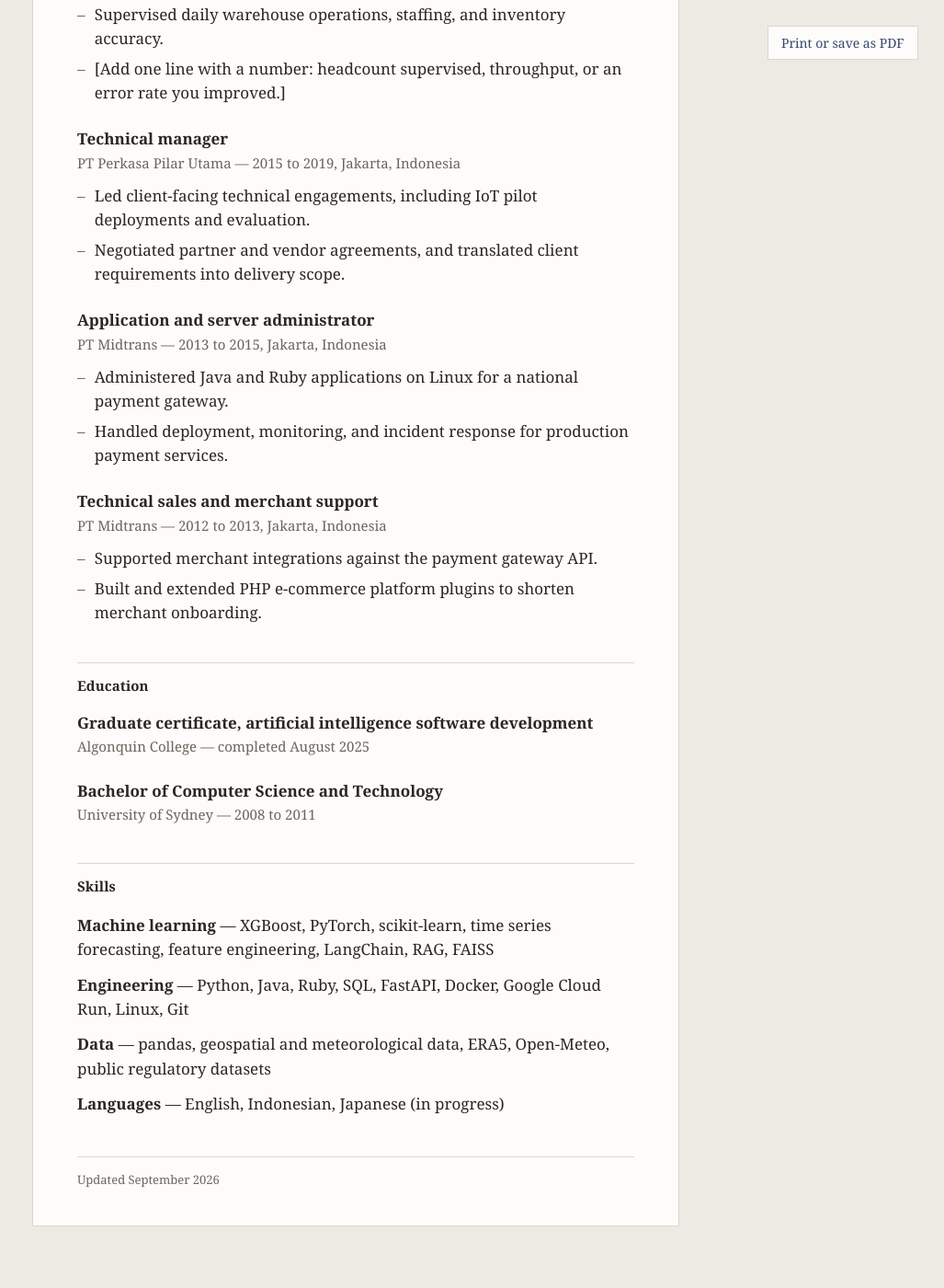
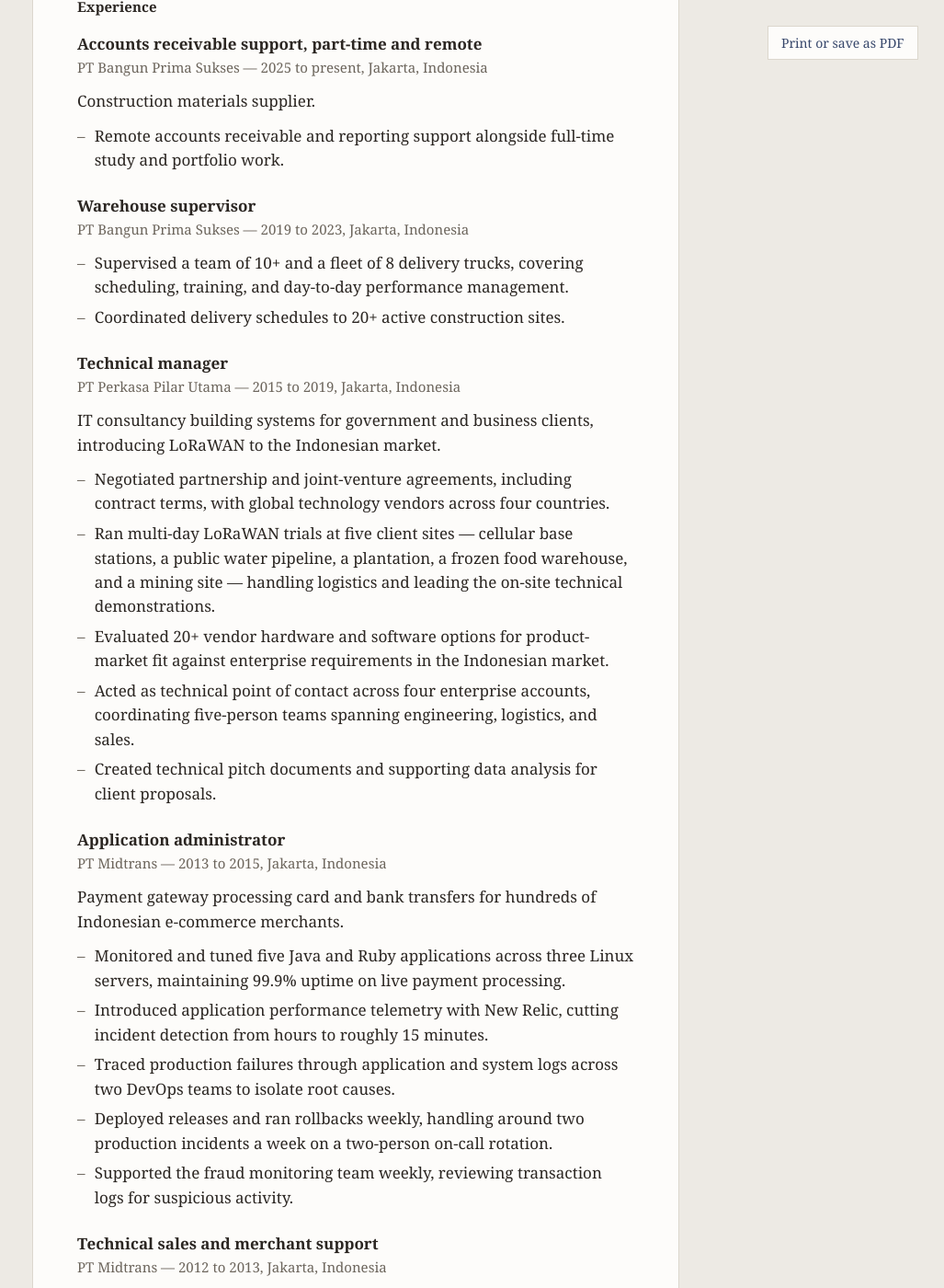
Before and after one commit to alvinlitani/alvinlitani.github.io, a Jekyll site: the page built from index.md, in a window 1280 px wide and 1400 px high, scrolled down 1586 px. Shown: the whole window at 92% size, without its empty margins (253-1280 px from the left). Built offline with Jekyll 4.4.1, drawn with Linux system fonts in a browser that asks for light colours; some of the changed text lies outside the part shown.

Commit message:
Sync resume content with the online-cv data.yml
Port the fuller resume from alvinlitani/online-cv: real metrics on the
warehouse and Midtrans roles, expanded technical manager bullets, live
demo links for all three projects, the supply chain management
certificate, and the restructured skills categories.

Notable factual changes: the accounts receivable role is now 2025 to
present (was 2023), and Japanese is dropped from spoken languages.
Section order and the detailed wind-forecasting bullets are kept from
the existing page.

Co-Authored-By: Claude Opus 5 <noreply@anthropic.com>

```diff
--- a/_config.yml
+++ b/_config.yml
@@ -5,7 +5,7 @@ baseurl: ""
 url: ""
 
 title: "Alvin Litani Liauw — Resume"
-description: "Resume of Alvin Litani Liauw, AI/ML engineer based in Ottawa, Ontario."
+description: "Resume of Alvin Litani Liauw, machine learning engineer based in Ottawa, Ontario."
 
 markdown: kramdown
 kramdown:
--- a/index.md
+++ b/index.md
@@ -1,7 +1,7 @@
 ---
 layout: resume
 fullname: Alvin Litani Liauw
-headline: Applied machine learning, data pipelines, and production ML services
+headline: Machine learning engineer
 location: Ottawa, Ontario, Canada
 contact:
   - text: alvin.litani@gmail.com
@@ -12,15 +12,22 @@ contact:
     url: https://linkedin.com/in/alvin-litani
 ---
 
-Computer science graduate with a graduate certificate in AI software development,
-returning to engineering after a decade spanning payments infrastructure, IT
-consulting, and operations. I build machine learning systems end to end — data
-sourcing and feature engineering through to a deployed, documented service.
+Machine learning engineer focused on building and deploying ML systems:
+[time-series forecasting for wind generation](https://github.com/alvinlitani/wind-power-forecast)
+served through a FastAPI service on Google Cloud Run, retrieval-augmented
+generation over enterprise documentation, and computer vision similarity search.
+Three years of production infrastructure experience maintaining Java and Ruby
+applications, and four years in client-facing technical roles before the move
+into ML. Computer science graduate with a recent graduate certificate in AI
+software development from Algonquin College.
+
+Eligible to work in Canada without sponsorship. Open to relocation anywhere in
+Canada, or remote.
 
 ## Selected projects
 
-### Ontario wind power forecasting
-*XGBoost, FastAPI, Google Cloud Run — [github.com/alvinlitani/wind-power-forecast](https://github.com/alvinlitani/wind-power-forecast)*
+### Wind power forecasting, Ontario
+*XGBoost, FastAPI, Google Cloud Run — [repository](https://github.com/alvinlitani/wind-power-forecast) · [live API](https://wind-forecast-api-654769911920.us-central1.run.app/predictions/latest)*
 
 - Produces daily hourly generation forecasts for all 45 IESO-reporting wind plants in Ontario, served through a FastAPI endpoint on Cloud Run.
 - Trains on ERA5 reanalysis data and infers from Open-Meteo forecasts, using a general model refined into site-specific variants.
@@ -29,62 +36,85 @@ sourcing and feature engineering through to a deployed, documented service.
 - Built the turbine specification dataset by cross-referencing IESO generator records against the NRCan Canadian Wind Turbine Database and Ontario ERO filings.
 - Iterated from LSTM and Temporal Fusion Transformer architectures to gradient boosting after evaluating accuracy against serving cost.
 
-### Product manual RAG assistant
-*LangChain, ChromaDB, Gradio, Docker*
+### Celebrity face matching
+*facenet-pytorch, FAISS, Gradio — [repository](https://github.com/alvinlitani/Celebrity-Face-Matching) · [live demo](https://huggingface.co/spaces/aliauw/celebrity-face-matching)*
 
-- Retrieval-augmented question answering over product documentation, with a Gradio interface deployed to Hugging Face Spaces.
-- Containerized with Docker for reproducible local and hosted runs.
+- Takes a photo and returns the closest match from the [CelebA dataset](http://mmlab.ie.cuhk.edu.hk/projects/CelebA.html) using face embeddings and nearest-neighbour search.
+- MTCNN detection and InceptionResnetV1 embeddings, indexed with FAISS for similarity search; deployed to Hugging Face Spaces.
 
-### Celebrity face matching
-*MTCNN, InceptionResnetV1, FAISS, Gradio*
+### Product manual assistant
+*LangChain, ChromaDB, Hugging Face — [repository](https://github.com/alvinlitani/RAG-for-Product-Manual-Assistant) · [live demo](https://huggingface.co/spaces/aliauw/product-manual-assistant)*
 
-- Face detection and embedding pipeline with FAISS similarity search over a reference index, deployed to Hugging Face Spaces.
+- Retrieval-augmented chatbot answering technical questions about product documentation, built with LangChain v1 and ChromaDB.
+- Containerized with Docker for reproducible local and hosted runs; deployed to Hugging Face Spaces.
 
 ## Experience
 
-### Administrative support, part-time and remote
-*PT Bangun Prima Sukses — 2023 to present*
+### Accounts receivable support, part-time and remote
+*PT Bangun Prima Sukses — 2025 to present, Jakarta, Indonesia*
 
-- Remote administrative and reporting support alongside full-time study and portfolio work.
+Construction materials supplier.
+
+- Remote accounts receivable and reporting support alongside full-time study and portfolio work.
 
 ### Warehouse supervisor
 *PT Bangun Prima Sukses — 2019 to 2023, Jakarta, Indonesia*
 
-- Supervised daily warehouse operations, staffing, and inventory accuracy.
-- [Add one line with a number: headcount supervised, throughput, or an error rate you improved.]
+- Supervised a team of 10+ and a fleet of 8 delivery trucks, covering scheduling, training, and day-to-day performance management.
+- Coordinated delivery schedules to 20+ active construction sites.
 
 ### Technical manager
 *PT Perkasa Pilar Utama — 2015 to 2019, Jakarta, Indonesia*
 
-- Led client-facing technical engagements, including IoT pilot deployments and evaluation.
-- Negotiated partner and vendor agreements, and translated client requirements into delivery scope.
+IT consultancy building systems for government and business clients, introducing
+LoRaWAN to the Indonesian market.
 
-### Application and server administrator
+- Negotiated partnership and joint-venture agreements, including contract terms, with global technology vendors across four countries.
+- Ran multi-day LoRaWAN trials at five client sites — cellular base stations, a public water pipeline, a plantation, a frozen food warehouse, and a mining site — handling logistics and leading the on-site technical demonstrations.
+- Evaluated 20+ vendor hardware and software options for product-market fit against enterprise requirements in the Indonesian market.
+- Acted as technical point of contact across four enterprise accounts, coordinating five-person teams spanning engineering, logistics, and sales.
+- Created technical pitch documents and supporting data analysis for client proposals.
+
+### Application administrator
 *PT Midtrans — 2013 to 2015, Jakarta, Indonesia*
 
-- Administered Java and Ruby applications on Linux for a national payment gateway.
-- Handled deployment, monitoring, and incident response for production payment services.
+Payment gateway processing card and bank transfers for hundreds of Indonesian
+e-commerce merchants.
+
+- Monitored and tuned five Java and Ruby applications across three Linux servers, maintaining 99.9% uptime on live payment processing.
+- Introduced application performance telemetry with New Relic, cutting incident detection from hours to roughly 15 minutes.
+- Traced production failures through application and system logs across two DevOps teams to isolate root causes.
+- Deployed releases and ran rollbacks weekly, handling around two production incidents a week on a two-person on-call rotation.
+- Supported the fraud monitoring team weekly, reviewing transaction logs for suspicious activity.
 
 ### Technical sales and merchant support
 *PT Midtrans — 2012 to 2013, Jakarta, Indonesia*
 
-- Supported merchant integrations against the payment gateway API.
-- Built and extended PHP e-commerce platform plugins to shorten merchant onboarding.
+Early-stage startup with no dedicated technical support for the sales team.
+
+- Built and modified three PHP payment extensions for the Magento, Drupal, and WooCommerce e-commerce platforms.
+- Supported around two merchant integrations a week, working with client engineering teams to troubleshoot API and transaction failures.
+- Joined near-daily client meetings as the technical contact alongside sales, covering roughly four prospects a week.
 
 ## Education
 
 ### Graduate certificate, artificial intelligence software development
-*Algonquin College — completed August 2025*
+*Algonquin College — 2024 to 2025, Ottawa, Ontario*
+
+### Graduate certificate, supply chain management
+*Algonquin College — 2023 to 2024, Ottawa, Ontario*
 
 ### Bachelor of Computer Science and Technology
-*University of Sydney — 2008 to 2011*
+*University of Sydney — 2008 to 2011, Sydney, Australia*
 
 ## Skills
 
-**Machine learning** — XGBoost, PyTorch, scikit-learn, time series forecasting, feature engineering, LangChain, RAG, FAISS
+**Languages** — Python, SQL; Java, Ruby, PHP (working exposure)
 
-**Engineering** — Python, Java, Ruby, SQL, FastAPI, Docker, Google Cloud Run, Linux, Git
+**Machine learning and AI** — PyTorch, scikit-learn, XGBoost, LangChain, ChromaDB, FAISS, facenet-pytorch, Hugging Face, pandas, NumPy
 
-**Data** — pandas, geospatial and meteorological data, ERA5, Open-Meteo, public regulatory datasets
+**Tools and infrastructure** — Linux, Docker, Git, FastAPI, Google Cloud Run, Hugging Face Spaces, Gradio, New Relic
 
-**Languages** — English, Indonesian, Japanese (in progress)
+**Concepts** — Time-series forecasting, RAG, vector search, embeddings, LLM APIs, prompt engineering, NLP, sentiment analysis, computer vision
+
+**Spoken languages** — English (professional), Indonesian (native)
```
